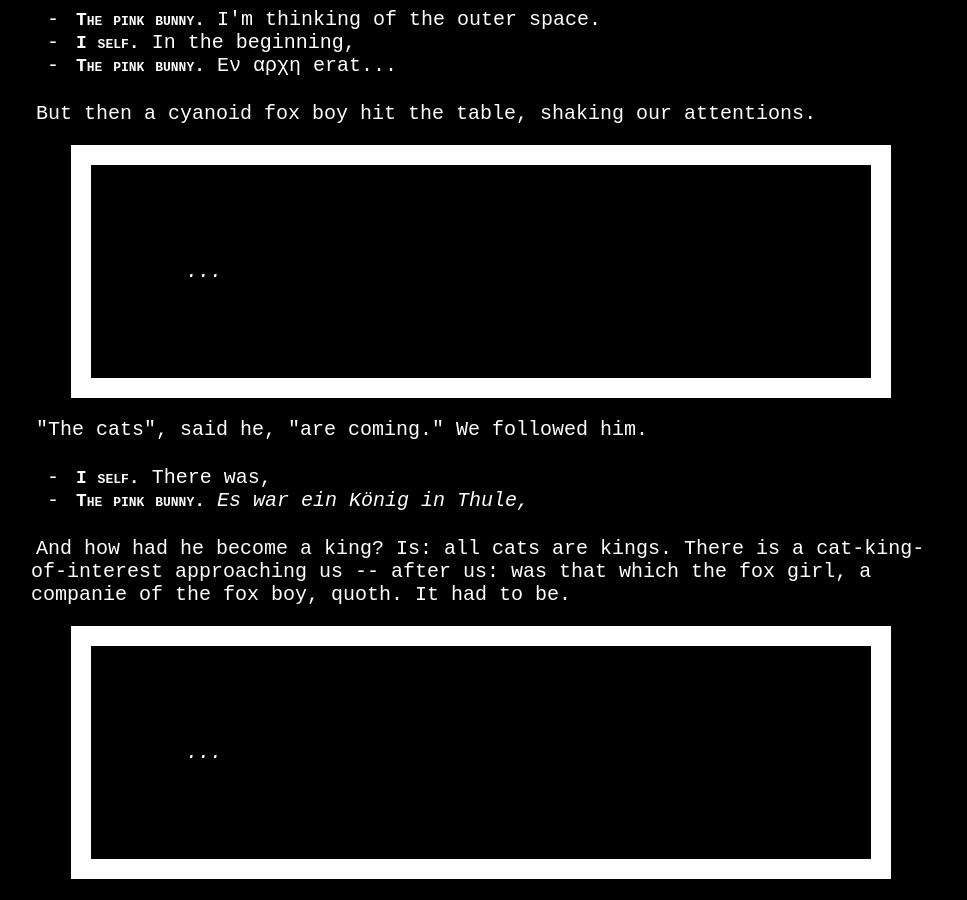
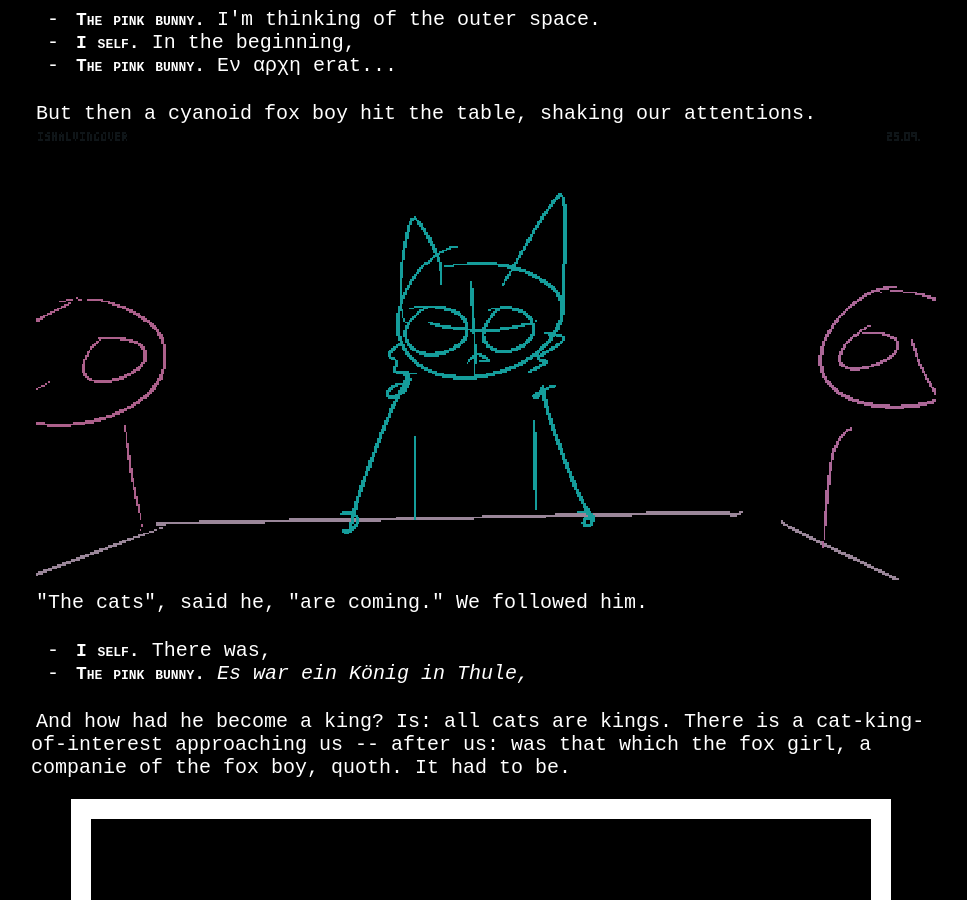
Before and after one commit to kamnosta/kamnosta.github.io, a Jekyll site: the page built from _ishalvingover/25-08-24-1.md, in a window 1280 px wide and 900 px high, scrolled down 5742 px. Shown: the whole window, without its empty margins (159-1126 px from the left). Built offline with Jekyll 4.4.1, drawn with Linux system fonts in a browser that asks for light colours.

Commit message:
iho update catsarecoming pic

```diff
--- a/_ishalvingover/25-08-24-1.md
+++ b/_ishalvingover/25-08-24-1.md
@@ -69,7 +69,7 @@ Well lit too. Met a pink bunny girl. On the table was a chess board, on which a
 
 But then a cyanoid fox boy hit the table, shaking our attentions.
 
-> ...
+![/imgs_ishalvingover/250904_iho_the_cats_are_coming.png](/imgs_ishalvingover/250904_iho_the_cats_are_coming.png)
 
 "The cats", said he, "are coming." We followed him.
 
```
Also changed, not shown: imgs_ishalvingover/250904_iho_the_cats_are_coming.png (added).
